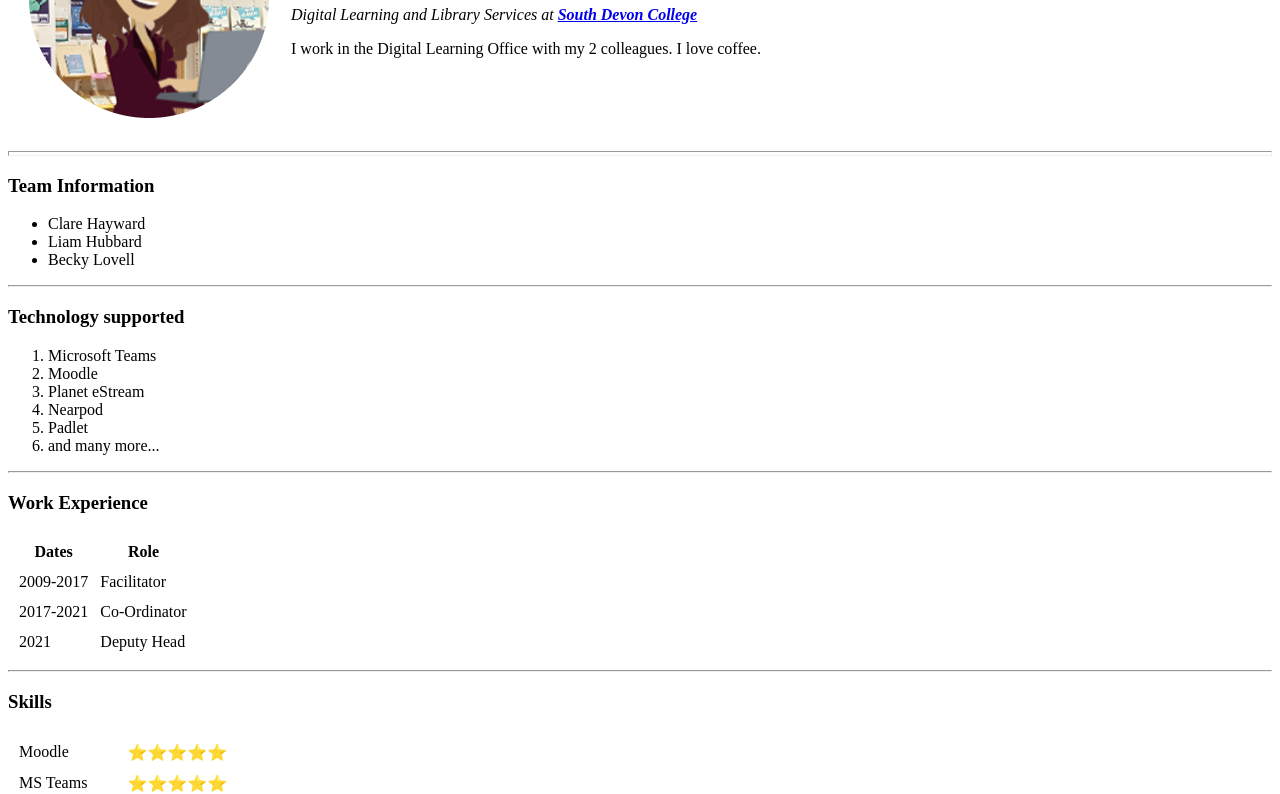
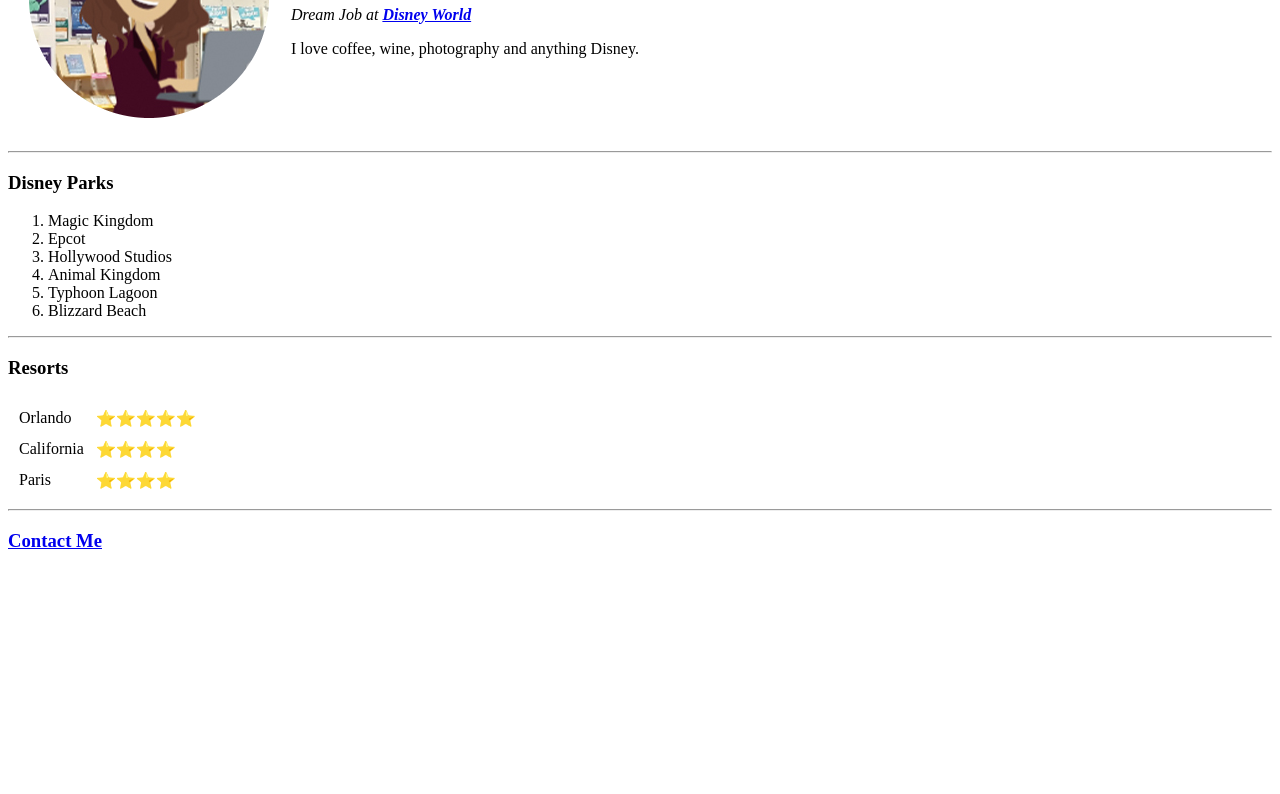
Before and after one commit to ClareLHW/webdevproject, a plain HTML site: page index.html in a window 1280 px wide. Shown: the part 151-945 px from the top of the page. After the commit the page ends 800 px from the top, so only its background shows below. Drawn offline with Linux system fonts and the light colour scheme.

Commit message:
Update index.html

```diff
--- a/index.html
+++ b/index.html
@@ -8,64 +8,35 @@
     <table cellspacing="20">
         <tr>
             <td><img src="images/clare circle.png" alt="Clare avatar"></td>
-            <td><h1>Clare Hayward</h1>
-                <p><em>Digital Learning and Library Services at <strong><a href="https://southdevon.ac.uk">South Devon College</a></strong></em></p>
-                <p>I work in the Digital Learning Office with my 2 colleagues. I love coffee.</p></td>
+            <td><h1>Clare</h1>
+                <p><em>Dream Job at <strong><a href="https://www.disneyworld.co.uk">Disney World</a></strong></em></p>
+                <p>I love coffee, wine, photography and anything Disney.</p></td>
         </tr>
     </table>
 
 
-    <hr size="5">
-    <h3>Team Information</h3>
-    <ul>
-        <li>Clare Hayward</li>
-        <li>Liam Hubbard</li>
-        <li>Becky Lovell</li>
-    </ul>
     <hr>
-    <h3>Technology supported</h3>
+    <h3>Disney Parks</h3>
     <ol>
-        <li>Microsoft Teams</li>
-        <li>Moodle</li>
-        <li>Planet eStream</li>
-        <li>Nearpod</li>
-        <li>Padlet</li>
-        <li>and many more...</li>
+        <li>Magic Kingdom</li>
+        <li>Epcot</li>
+        <li>Hollywood Studios</li>
+        <li>Animal Kingdom</li>
+        <li>Typhoon Lagoon</li>
+        <li>Blizzard Beach</li>
     </ol>
     <hr>
-    <h3>Work Experience</h3>
-    <table cellspacing="10">
-        <thead>
-            <th>Dates</th>
-            <th>Role</th>
-        </thead>
-        <tbody>
-        <tr>
-            <td>2009-2017</td>
-            <td>Facilitator</td>
-        </tr>
-        <tr>
-            <td>2017-2021</td>
-            <td>Co-Ordinator</td>
-        </tr>
-        <tr>
-            <td>2021</td>
-            <td>Deputy Head</td>
-        </tr>
-    </tbody>
-    </table>
-    <hr>
-    <h3>Skills</h3>
+        <h3>Resorts</h3>
     <table cellspacing="10">
         <tr>
-            <td>Moodle</td>
+            <td>Orlando</td>
             <td>⭐⭐⭐⭐⭐</td>
         </tr>
         <tr>
-            <td>MS Teams</td>
-            <td>⭐⭐⭐⭐⭐</td>
+            <td>California</td>
+            <td>⭐⭐⭐⭐</td>
         </tr>
-            <td>Planet eStream</td>
+            <td>Paris</td>
             <td>⭐⭐⭐⭐</td>
         </tr>
     </table>
```
